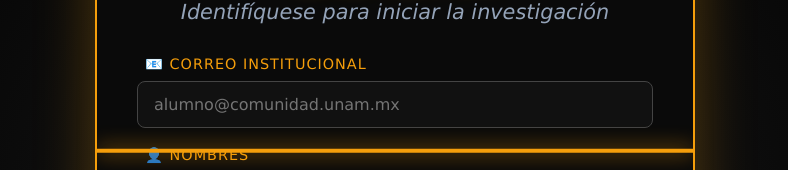
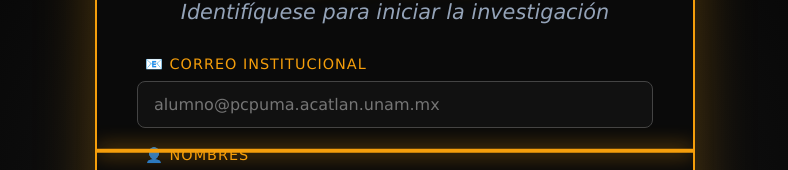
Before and after one commit to JuanFranciscoRamosChavez/Datathon, a React (Vite) app: page / in a window 1280 px wide. Shown: the part 159-329 px from the top of the page, without its empty margins (245-1033 px from the left). Built offline with nearby package versions, Linux system fonts and the light colour scheme.

Commit message:
Actualizar el placeholder del campo de correo en RegistroPage

```diff
--- a/src/components/RegistroPage.jsx
+++ b/src/components/RegistroPage.jsx
@@ -73,7 +73,7 @@ function RegistroPage({ onRegistroCompletado }) {
               type="email"
               name="correo"
               required
-              placeholder="alumno@comunidad.unam.mx"
+              placeholder="alumno@pcpuma.acatlan.unam.mx"
               value={formData.correo}
               onChange={handleChange}
               disabled={isSubmitting}
```
